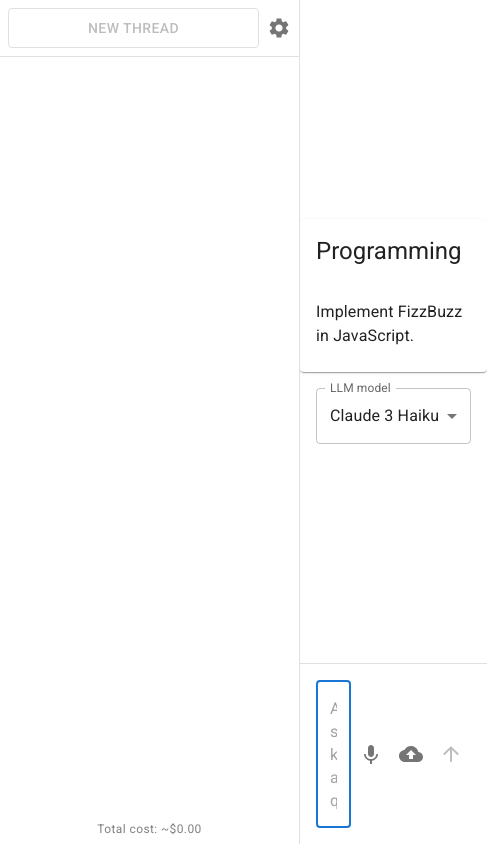
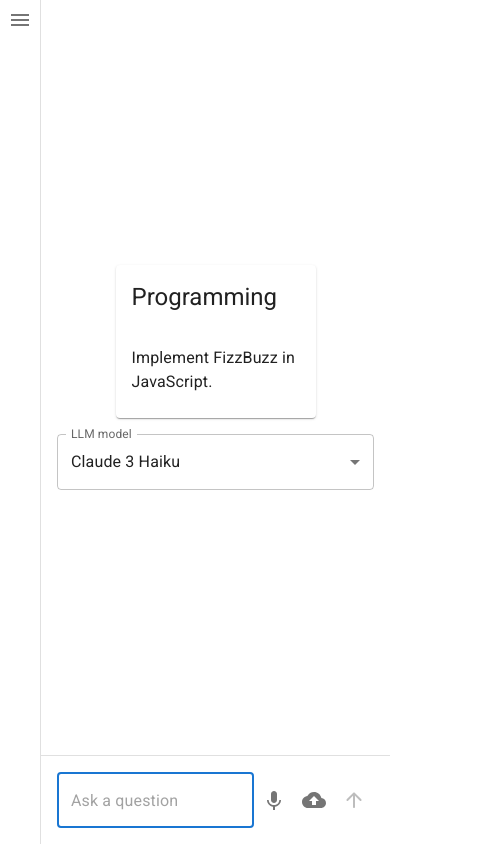
Before and after one commit to dodgez/ai-threads, a React (Vite) app in the folder src/renderer/: page / in a window 390 px wide. Shown: the whole page, 487 px wide, since content can reach past the window. Built offline with nearby package versions, Linux system fonts and the light colour scheme.

Commit message:
feat: small responsive layout

```diff
--- a/src/renderer/src/components/Layout.tsx
+++ b/src/renderer/src/components/Layout.tsx
@@ -1,5 +1,5 @@
-import ArrowBackIos from '@mui/icons-material/ArrowBackIos';
 import HelpOutline from '@mui/icons-material/HelpOutline';
+import Menu from '@mui/icons-material/Menu';
 import Settings from '@mui/icons-material/Settings';
 import Box from '@mui/material/Box';
 import Button from '@mui/material/Button';
@@ -10,10 +10,12 @@ import FormControlLabel from '@mui/material/FormControlLabel';
 import IconButton from '@mui/material/IconButton';
 import Modal from '@mui/material/Modal';
 import Stack from '@mui/material/Stack';
+import useTheme from '@mui/material/styles/useTheme';
 import Switch from '@mui/material/Switch';
 import TextField from '@mui/material/TextField';
 import Tooltip from '@mui/material/Tooltip';
 import Typography from '@mui/material/Typography';
+import useMediaQuery from '@mui/material/useMediaQuery';
 import { SnackbarProvider } from 'notistack';
 import numeral from 'numeral';
 import { useCallback, useEffect, useMemo, useState } from 'react';
@@ -34,8 +36,6 @@ export default function Layout() {
   const openAIKey = useThreadStore((state) => state.openAIKey);
   const setOpenAIKey = useThreadStore((state) => state.setOpenAIKey);
   const threads = useThreadStore((state) => state.threads);
-  const closeDrawer = useThreadStore((state) => state.closeDrawer);
-  const setCloseDrawer = useThreadStore((state) => state.setCloseDrawer);
   const [activeThreadId, setActiveThreadId] = useState<ThreadType['id']>();
   const activeThread = activeThreadId ? threads[activeThreadId] : undefined;
   const tokens = useThreadStore((state) => state.tokens);
@@ -77,7 +77,9 @@ export default function Layout() {
     setChecked(!openAIKey);
   }, [openAIKey]);
 
-  const [drawerOpen, setDrawerOpen] = useState(true);
+  const [drawerOpen, setDrawerOpen] = useState(false);
+  const theme = useTheme();
+  const useStaticDrawer = useMediaQuery(theme.breakpoints.up('md'));
 
   if (!hasHydrated) {
     return (
@@ -94,23 +96,51 @@ export default function Layout() {
 
   return (
     <Box display="flex" minHeight="100vh">
+      {!useStaticDrawer && (
+        <Drawer
+          anchor="left"
+          open
+          sx={{
+            '& .MuiDrawer-paper': {
+              boxSizing: 'border-box',
+              width: '41px',
+            },
+            flexShrink: 0,
+            width: '41px',
+          }}
+          variant="persistent"
+        >
+          <IconButton
+            onClick={() => {
+              setDrawerOpen(true);
+            }}
+          >
+            <Menu />
+          </IconButton>
+        </Drawer>
+      )}
       <Drawer
         anchor="left"
+        onClose={() => {
+          setDrawerOpen(false);
+        }}
+        open={useStaticDrawer || drawerOpen}
         sx={{
           '& .MuiDrawer-paper': {
             boxSizing: 'border-box',
-            width: drawerOpen ? DRAWER_WIDTH : 0,
+            width: useStaticDrawer || drawerOpen ? DRAWER_WIDTH : 0,
           },
           flexShrink: 0,
-          width: drawerOpen ? DRAWER_WIDTH : 0,
+          width: useStaticDrawer ? DRAWER_WIDTH : undefined,
         }}
-        variant="permanent"
+        variant={useStaticDrawer ? 'persistent' : 'temporary'}
       >
         <Box display="flex" m={1} mr={0}>
           <Button
             disabled={!activeThread}
             onClick={() => {
               setActiveThreadId(undefined);
+              setDrawerOpen(false);
             }}
             sx={{ flexGrow: 1 }}
             variant="outlined"
@@ -124,15 +154,6 @@ export default function Layout() {
           >
             <Settings />
           </IconButton>
-          {activeThread && (
-            <IconButton
-              onClick={() => {
-                setDrawerOpen(false);
-              }}
-            >
-              <ArrowBackIos />
-            </IconButton>
-          )}
         </Box>
         <Divider />
         <Stack sx={{ flexGrow: 1, overflow: 'auto' }}>
@@ -146,9 +167,7 @@ export default function Layout() {
                 key={thread.id}
                 onClick={() => {
                   setActiveThreadId(thread.id);
-                  if (closeDrawer) {
-                    setDrawerOpen(false);
-                  }
+                  setDrawerOpen(false);
                 }}
                 thread={thread}
               />
@@ -324,36 +343,6 @@ export default function Layout() {
               />
             )}
             <Divider />
-            <Typography textAlign="center" variant="h6">
-              Miscellaneous configuration
-            </Typography>
-            <Box display="flex">
-              <FormControlLabel
-                control={
-                  <Switch
-                    checked={closeDrawer}
-                    onChange={({ target }) => {
-                      setCloseDrawer(target.checked);
-                    }}
-                  />
-                }
-                label="Close drawer on thread selection"
-                labelPlacement="start"
-                sx={{ flexGrow: 1 }}
-              />
-              <Tooltip
-                title={
-                  <Typography>
-                    Automatically close the left drawer after selecting a
-                    conversation thread.
-                  </Typography>
-                }
-              >
-                <IconButton>
-                  <HelpOutline />
-                </IconButton>
-              </Tooltip>
-            </Box>
             <Button
               onClick={() => {
                 setModalOpen(false);
@@ -367,8 +356,6 @@ export default function Layout() {
       {activeThread ? (
         <Thread
           created={lastCreatedThreadId === activeThreadId}
-          drawerOpen={drawerOpen}
-          setDrawerOpen={setDrawerOpen}
           thread={activeThread}
         />
       ) : (
--- a/src/renderer/src/components/Message.tsx
+++ b/src/renderer/src/components/Message.tsx
@@ -6,6 +6,7 @@ import Link from '@mui/material/Link';
 import Paper from '@mui/material/Paper';
 import Stack from '@mui/material/Stack';
 import Typography from '@mui/material/Typography';
+import useMediaQuery from '@mui/material/useMediaQuery';
 import type {
   FilePart,
   ImagePart,
@@ -83,6 +84,8 @@ export default function Message({
       ? message.content
       : (message.content[0] as TextPart | undefined)?.text;
 
+  const canHover = useMediaQuery('@media (hover: hover)');
+
   return message.role === 'user' ? (
     <Box
       alignItems="center"
@@ -98,7 +101,10 @@ export default function Message({
     >
       <IconButton
         onClick={onRemove}
-        sx={{ visibility: isHovered && !isFirst ? 'visible' : 'hidden' }}
+        sx={{
+          visibility:
+            (isHovered || !canHover) && !isFirst ? 'visible' : 'hidden',
+        }}
       >
         <Delete />
       </IconButton>
@@ -167,7 +173,12 @@ export default function Message({
           {messageText ?? ''}
         </ReactMarkdown>
       </Paper>
-      <Box sx={{ visibility: isHovered && message.id ? 'visible' : 'hidden' }}>
+      <Box
+        sx={{
+          visibility:
+            (isHovered || !canHover) && message.id ? 'visible' : 'hidden',
+        }}
+      >
         {messageText && <Synthesizer text={messageText} />}
         <IconButton onClick={onRemove}>
           <Delete />
--- a/src/renderer/src/components/Thread.tsx
+++ b/src/renderer/src/components/Thread.tsx
@@ -1,7 +1,6 @@
 import { createAmazonBedrock } from '@ai-sdk/amazon-bedrock';
 import { createOpenAI } from '@ai-sdk/openai';
 import ArrowDownward from '@mui/icons-material/ArrowDownward';
-import Menu from '@mui/icons-material/Menu';
 import Box from '@mui/material/Box';
 import Divider from '@mui/material/Divider';
 import IconButton from '@mui/material/IconButton';
@@ -14,7 +13,6 @@ import type { CoreMessage, LanguageModel } from 'ai';
 import { streamText } from 'ai';
 import { enqueueSnackbar } from 'notistack';
 import numeral from 'numeral';
-import type { Dispatch, SetStateAction } from 'react';
 import { useCallback, useEffect, useMemo, useRef, useState } from 'react';
 import { throttle } from 'throttle-debounce';
 import { v4 as uuid } from 'uuid';
@@ -46,13 +44,9 @@ function isScrolledBottom() {
 
 export default function Thread({
   created,
-  drawerOpen,
-  setDrawerOpen,
   thread,
 }: {
   created: boolean;
-  drawerOpen: boolean;
-  setDrawerOpen: Dispatch<SetStateAction<boolean>>;
   thread: ThreadType;
 }) {
   const addMessage = useThreadStore((state) => state.addMessage);
@@ -305,18 +299,7 @@ export default function Thread({
         top={0}
         zIndex={1}
       >
-        <Box alignItems="center" display="flex" pl={drawerOpen ? 1 : 0}>
-          {!drawerOpen && (
-            <Box>
-              <IconButton
-                onClick={() => {
-                  setDrawerOpen(true);
-                }}
-              >
-                <Menu />
-              </IconButton>
-            </Box>
-          )}
+        <Box alignItems="center" display="flex" pl={1} pr={1}>
           <Box display="flex" flexDirection="column" flexGrow={1} p={0}>
             <Typography variant="h6">{thread.name}</Typography>
             <Typography color="grey" variant="subtitle1">
@@ -329,7 +312,7 @@ export default function Thread({
             }}
             sx={{
               'div:focus': {
-                backgroundColor: 'white',
+                backgroundColor: (theme) => theme.palette.background.default,
               },
             }}
             value={thread.model}
--- a/src/renderer/src/components/ThreadButton.tsx
+++ b/src/renderer/src/components/ThreadButton.tsx
@@ -6,7 +6,6 @@ import Box from '@mui/material/Box';
 import Button from '@mui/material/Button';
 import Divider from '@mui/material/Divider';
 import IconButton from '@mui/material/IconButton';
-import Paper from '@mui/material/Paper';
 import TextField from '@mui/material/TextField';
 import Typography from '@mui/material/Typography';
 import useMediaQuery from '@mui/material/useMediaQuery';
@@ -46,6 +45,8 @@ export default function ThreadButton({
       ),
     [thread.tokens],
   );
+
+  const canHover = useMediaQuery('@media (hover: hover)');
 
   return !editing ? (
     <Box
@@ -95,13 +96,12 @@ export default function ThreadButton({
               {`${ModelMetadata[thread.model].label} ~$${numeral(cost).format('0.00a')}`}
             </Typography>
           </Button>
-          <Paper
+          <Box
             sx={{
-              backgroundColor: (theme) => theme.palette.background.default,
               display: 'inline-flex',
               flexDirection: 'column',
               justifyContent: 'space-evenly',
-              visibility: hovered ? 'visible' : 'hidden',
+              visibility: hovered || !canHover ? 'visible' : 'hidden',
             }}
           >
             <IconButton
@@ -122,7 +122,7 @@ export default function ThreadButton({
             >
               <Delete />
             </IconButton>
-          </Paper>
+          </Box>
         </Box>
       </Box>
     </Box>
@@ -144,6 +144,7 @@ export default function ThreadButton({
         >
           <Undo />
         </IconButton>
+        <Divider />
         <IconButton
           onClick={() => {
             renameThread(thread.id, newName);
--- a/src/renderer/src/useThreadStore.ts
+++ b/src/renderer/src/useThreadStore.ts
@@ -39,7 +39,6 @@ export interface StoreState {
   addTokens: (model: ModelId, input: number, output: number) => void;
   awsCredProfile?: string;
   awsCreds?: AwsCredentialIdentity;
-  closeDrawer: boolean;
   createThread: (message: MessageType, model: ModelId) => ThreadType['id'];
   deleteThread: (id: ThreadType['id']) => void;
   openAIKey?: string;
@@ -48,7 +47,6 @@ export interface StoreState {
   renameThread: (id: ThreadType['id'], name: string) => void;
   setAwsCredProfile: (state?: string) => void;
   setAwsCreds: (state?: AwsCredentialIdentity) => void;
-  setCloseDrawer: (state: boolean) => void;
   setHasHydrated: (state: boolean) => void;
   setOpenAIKey: (key?: string) => void;
   setPlaybackSpeed: (playbackSpeed: number) => void;
@@ -110,7 +108,6 @@ export const useThreadStore = create<StoreState>()(
       },
       awsCredProfile: undefined,
       awsCreds: undefined,
-      closeDrawer: false,
       createThread: (message: MessageType, model: ModelId) => {
         const id = uuid();
         set(({ threads }) => {
@@ -264,9 +261,6 @@ export const useThreadStore = create<StoreState>()(
       setAwsCreds: (state?: AwsCredentialIdentity) => {
         set({ awsCreds: state });
       },
-      setCloseDrawer: (state: boolean) => {
-        set({ closeDrawer: state });
-      },
       setHasHydrated: (state: boolean) => {
         set({ _hasHydrated: state });
       },
@@ -324,7 +318,6 @@ export const useThreadStore = create<StoreState>()(
             [
               'awsCredProfile',
               'awsCreds',
-              'closeDrawer',
               'openAIKey',
               'playbackSpeed',
               'threads',
```
